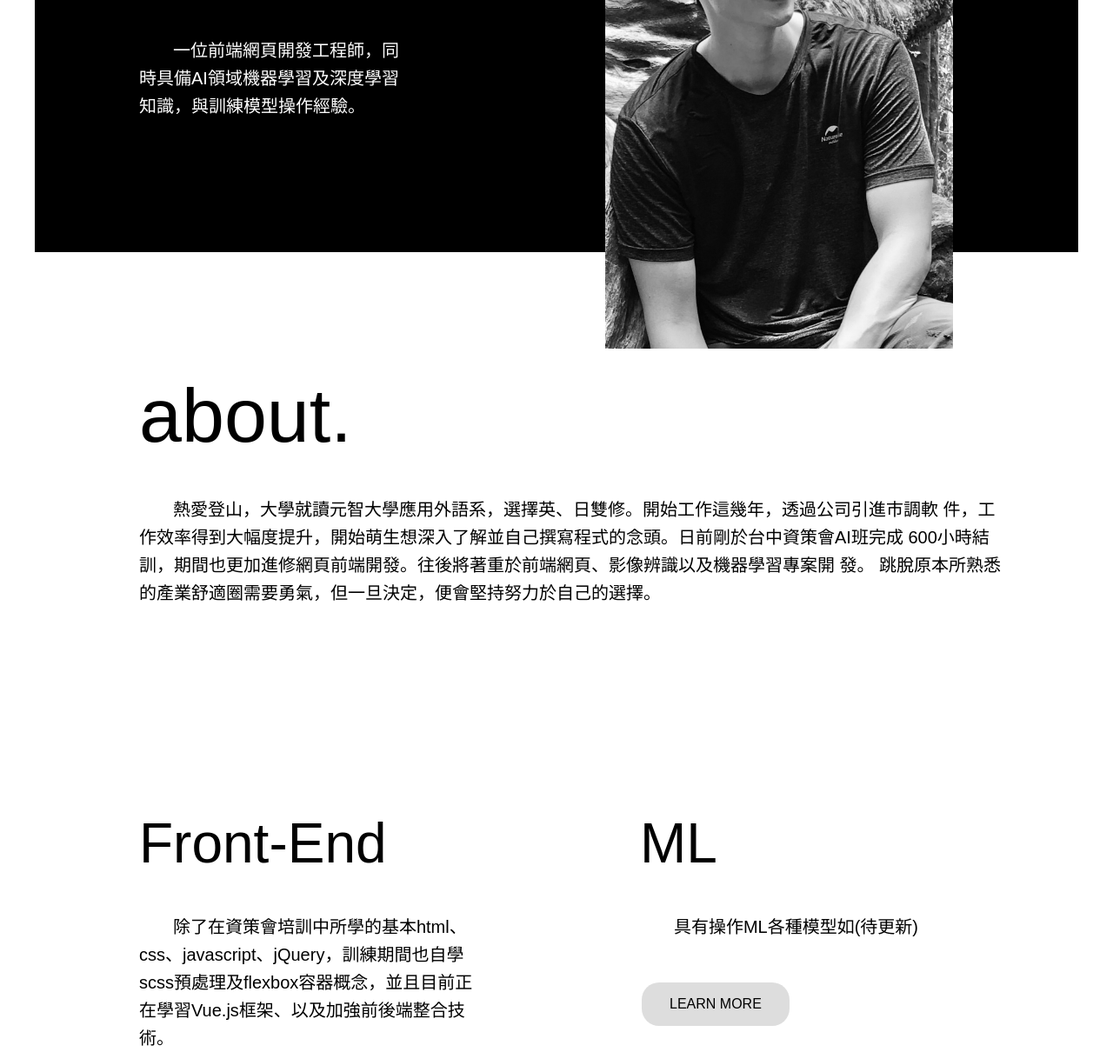
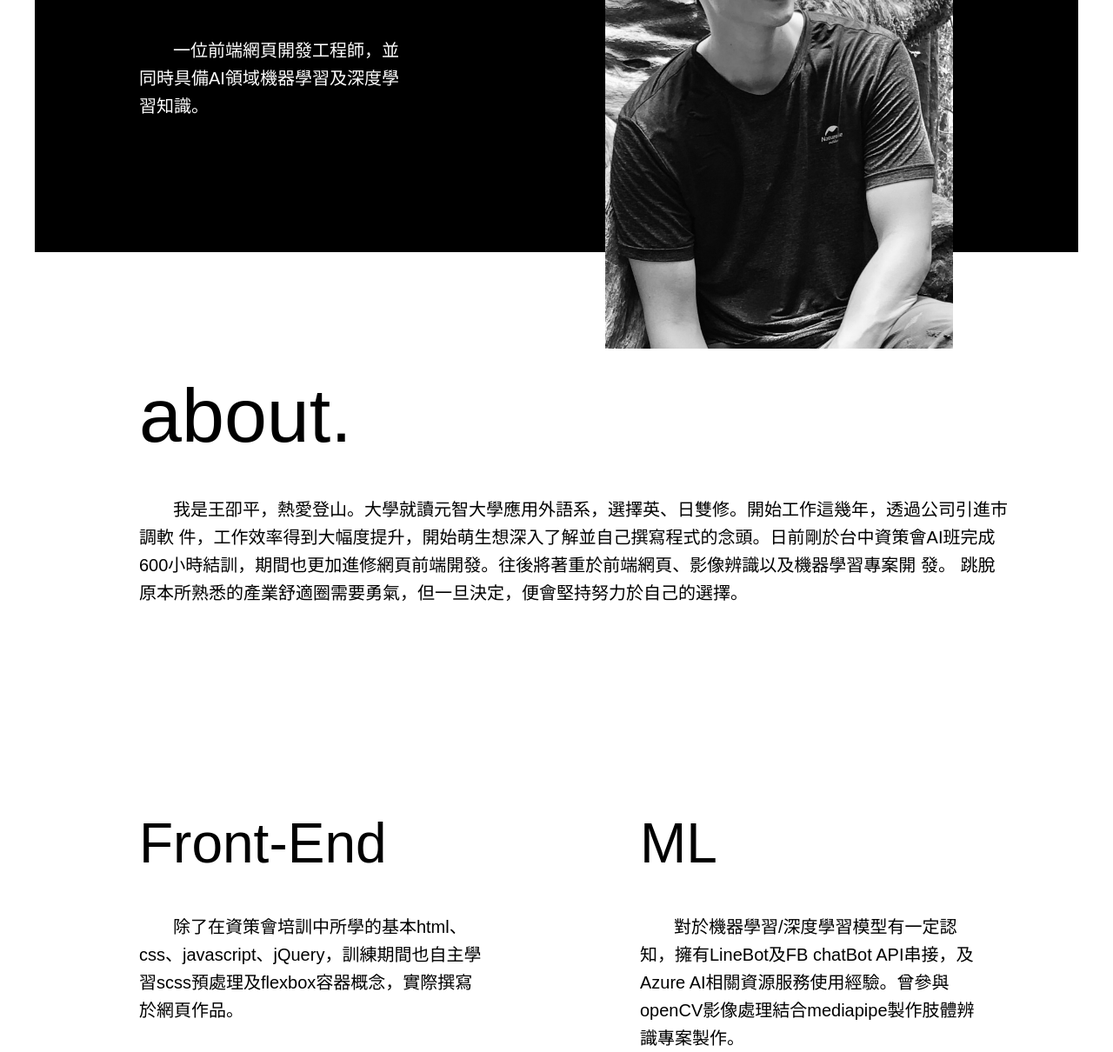
Before and after one commit to AllenW1991/My-Pages, a plain HTML site: page index.html in a window 1280 px wide. Shown: the part 390-1600 px from the top of the page at 87% size. Drawn offline with nearby package versions, Linux system fonts and the light colour scheme.

Commit message:
add ml text

```diff
--- a/index.html
+++ b/index.html
@@ -46,7 +46,7 @@
           <h1>Hello<br>
             I'm Allen <br>
             Wang</h1>
-          <p>&nbsp; &nbsp;&nbsp; &nbsp;&nbsp;一位前端網頁開發工程師，同時具備AI領域機器學習及深度學習知識，與訓練模型操作經驗。</p>
+          <p>&nbsp; &nbsp;&nbsp; &nbsp;&nbsp;一位前端網頁開發工程師，並同時具備AI領域機器學習及深度學習知識。</p>
         </div>
         <div class="my_photo"><img src="./imgs/portrait.jpg" alt=""></div>
       </div>
@@ -54,7 +54,7 @@
         <div class="about_white_text">
           <h2>about.</h2>
           <p>
-            &nbsp; &nbsp;&nbsp; &nbsp;&nbsp;熱愛登⼭，⼤學就讀元智⼤學應⽤外語系，選擇英、⽇雙修。開始⼯作這幾年，透過公司引進市調軟
+            &nbsp; &nbsp;&nbsp; &nbsp;&nbsp;我是王卲平，熱愛登⼭。⼤學就讀元智⼤學應⽤外語系，選擇英、⽇雙修。開始⼯作這幾年，透過公司引進市調軟
             件，⼯作效率得到⼤幅度提升，開始萌⽣想深入了解並⾃⼰撰寫程式的念頭。⽇前剛於台中資策會AI班完成
             600⼩時結訓，期間也更加進修網⾴前端開發。往後將著重於前端網⾴、影像辨識以及機器學習專案開
             發。 跳脫原本所熟悉的產業舒適圈需要勇氣，但⼀旦決定，便會堅持努⼒於⾃⼰的選擇。</p>
@@ -63,12 +63,12 @@
       <div class="skill">
         <div class="skill_1">
           <h3>Front-End</h3>
-          <p>&nbsp; &nbsp;&nbsp; &nbsp;&nbsp;除了在資策會培訓中所學的基本html、css、javascript、jQuery，訓練期間也自學scss預處理及flexbox容器概念，並且目前正在學習Vue.js框架、以及加強前後端整合技術。</p>
+          <p>&nbsp; &nbsp;&nbsp; &nbsp;&nbsp;除了在資策會培訓中所學的基本html、css、javascript、jQuery，訓練期間也自主學習scss預處理及flexbox容器概念，實際撰寫於網頁作品。</p>
           <button>LEARN MORE</button>
         </div>
         <div class="skill_2">
           <h3>ML</h3>
-          <p>&nbsp; &nbsp;&nbsp; &nbsp;&nbsp;具有操作ML各種模型如(待更新)</p>
+          <p>&nbsp; &nbsp;&nbsp; &nbsp;&nbsp;對於機器學習/深度學習模型有一定認知，擁有LineBot及FB chatBot API串接，及Azure AI相關資源服務使用經驗。曾參與openCV影像處理結合mediapipe製作肢體辨識專案製作。</p>
           <button>LEARN MORE</button>
         </div>
       </div>
```
